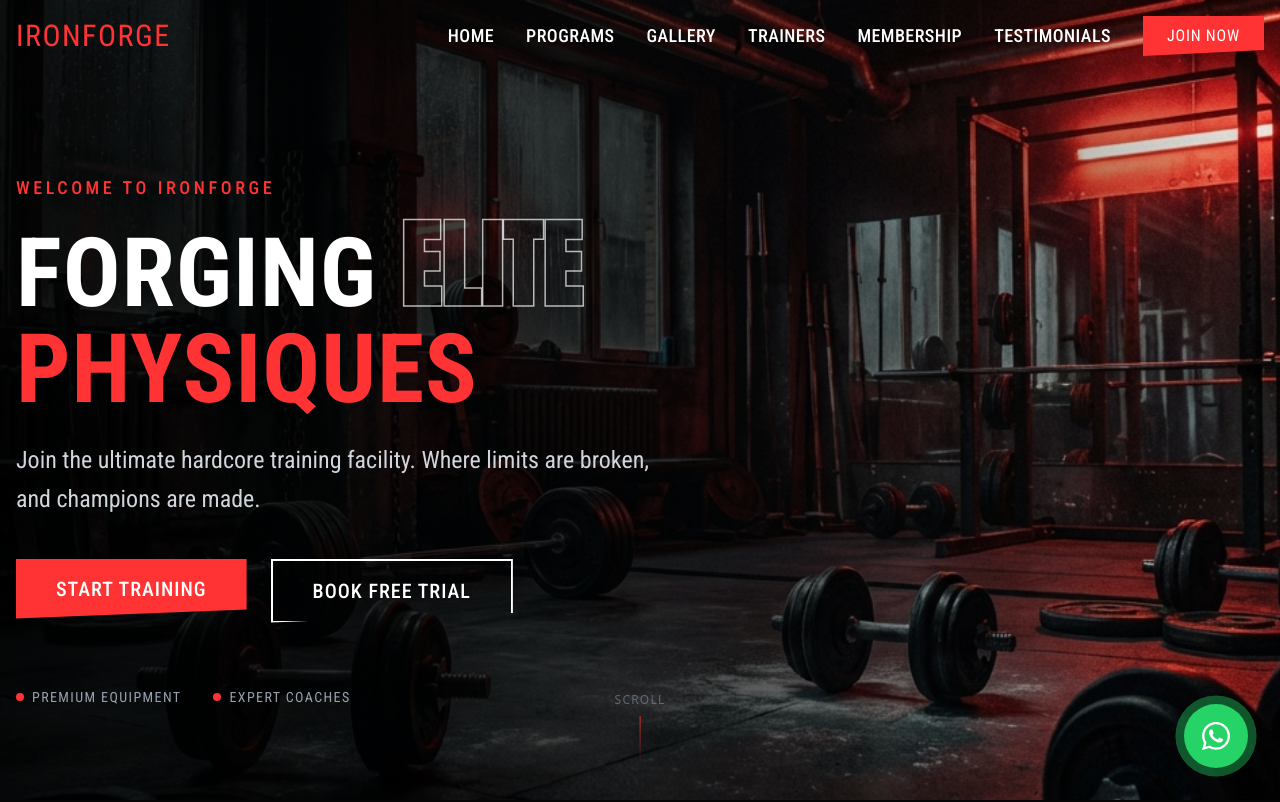
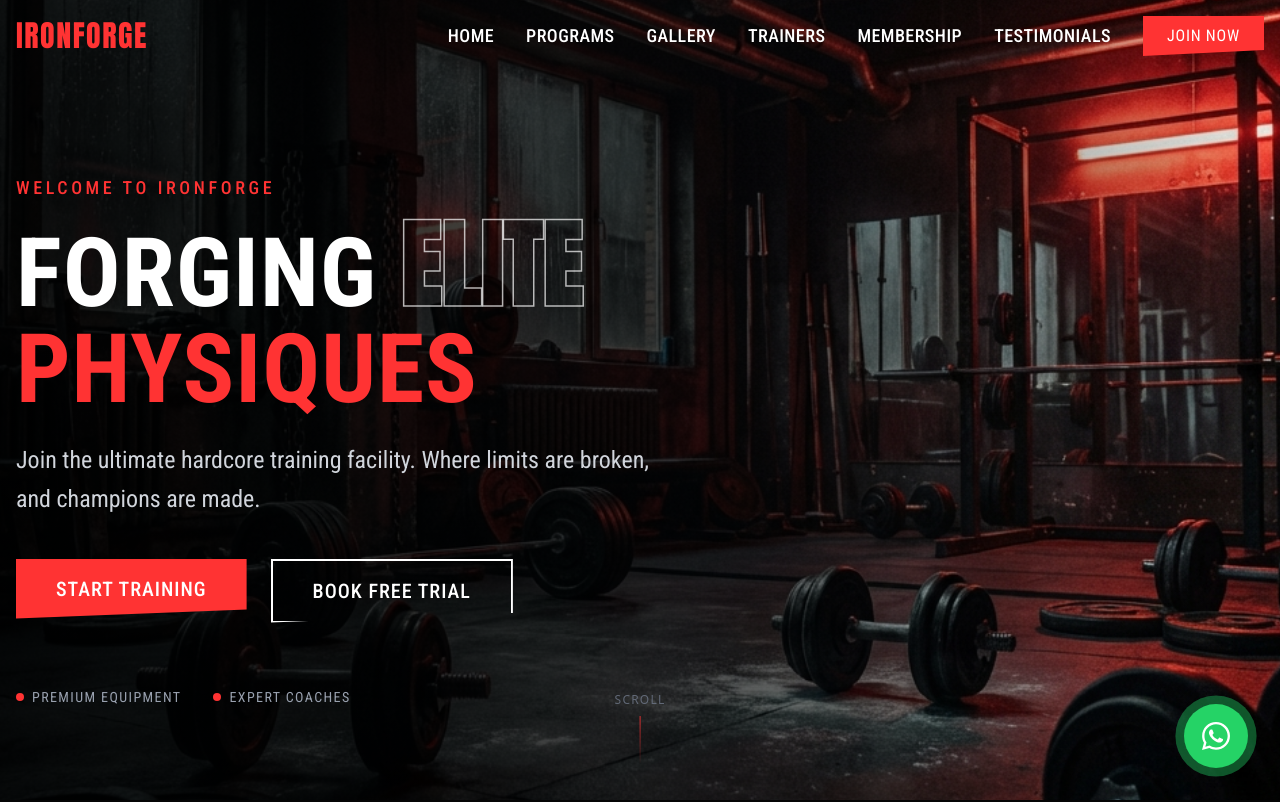
Before and after one commit to DarkBinary-6/gymdemo, a React (Vite) app: page / in a window 1280 px wide. Shown: the top 802 px of the page. Built offline with nearby package versions, Linux system fonts and the light colour scheme.

Commit message:
Font changes of IRONFORGE

```diff
--- a/src/components/layout/Footer.tsx
+++ b/src/components/layout/Footer.tsx
@@ -12,7 +12,7 @@ const Footer = () => {
                     {/* Brand */}
                     <div className="col-span-1 md:col-span-2">
                         <Link to="home" smooth={true} duration={500} className="inline-block cursor-pointer">
-                            <span className="text-gym-red text-4xl font-roboto tracking-wider">IRONFORGE</span>
+                            <span className="text-gym-red text-4xl font-anton tracking-wider">IRONFORGE</span>
                         </Link>
                         <p className="text-gray-400 font-roboto mt-4 max-w-sm">
                             Forging elite physiques and unshakeable discipline. Join the movement and redefine your limits.
--- a/src/components/layout/Navbar.tsx
+++ b/src/components/layout/Navbar.tsx
@@ -29,7 +29,7 @@ const Navbar = () => {
             <div className="container mx-auto px-4 flex justify-between items-center">
                 {/* Logo */}
                 <div className="flex items-center gap-2">
-                    <span className="text-gym-red text-3xl font-roboto tracking-wider">IRONFORGE</span>
+                    <span className="text-gym-red text-3xl font-anton tracking-wider">IRONFORGE</span>
                 </div>
 
                 {/* Desktop Menu */}
```
